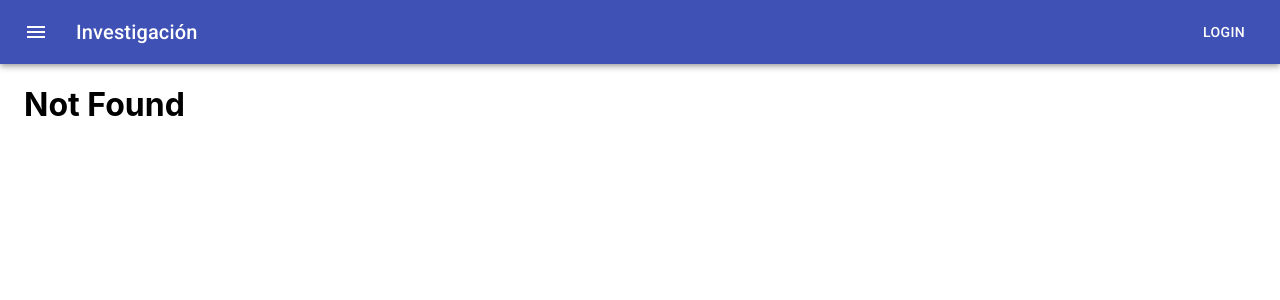
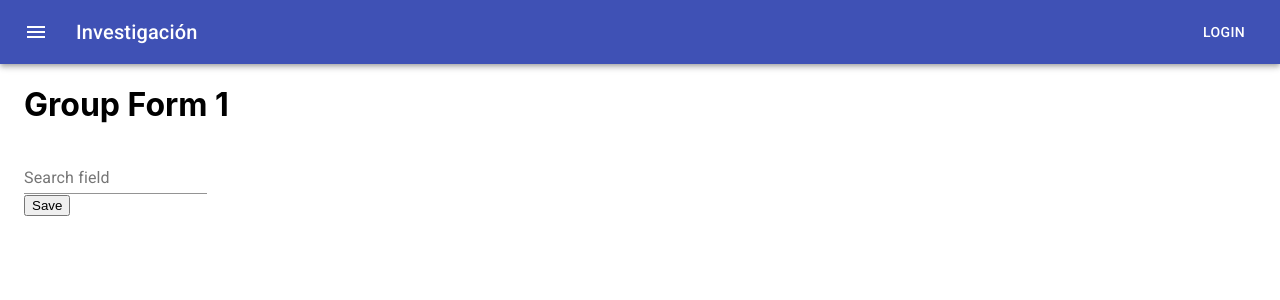
Before and after one commit to cristianeto/react-cas, a React (Create React App) app: page /grupo/1 in a window 1280 px wide. Before the commit this address led to /not-found. Shown: the top 300 px of the page. Built offline with nearby package versions, Linux system fonts and the light colour scheme.

Commit message:
Se hizo groupsTable
- Falta arreglar el ordenar por Facultad

```diff
--- a/src/App.js
+++ b/src/App.js
@@ -5,6 +5,7 @@ import { CasClient } from "./CasClient/CasClient";
 import NavBar from "./Components/navBar";
 import NotFound from "./Components/notFound";
 import ResearchGroups from "./Components/researchGroups";
+import GroupForm from "./Components/groupForm";
 import Welcome from "./Components/welcome";
 
 export default class App extends Component {
@@ -40,11 +41,11 @@ export default class App extends Component {
         <NavBar />
         <Switch>
           {/* <Route path="/login" component={LoginForm} />
-            <Route path="/movies/:id" component={MovieForm} />
             <Route path="/customers" component={Customers} />
           <Route path="/rentals" component={Rentals} /> */}
           <Route path="/welcome" component={Welcome} />
           <Route path="/grupos-investigacion" component={ResearchGroups} />
+          <Route path="/grupo/:id" component={GroupForm} />
           <Route path="/not-found" component={NotFound} />
           <Redirect from="/" exact to="/welcome" />
           <Redirect to="/not-found" />
--- /dev/null
+++ b/src/Components/groupForm.jsx
@@ -0,0 +1,24 @@
+import React from "react";
+import { Container, TextField } from "@material-ui/core";
+
+const Groupform = ({ match, history }) => {
+  return (
+    <Container maxWidth="xl">
+      <h1>Group Form {match.params.id}</h1>
+
+      <form noValidate autoComplete="off">
+        <div>
+          <TextField id="standard-search" label="Search field" type="search" />
+        </div>
+      </form>
+      <button
+        className="btn btn-primary"
+        onClick={() => history.push("/movies")}
+      >
+        Save
+      </button>
+    </Container>
+  );
+};
+
+export default Groupform;
--- a/src/Components/groupsTable.jsx
+++ b/src/Components/groupsTable.jsx
@@ -74,10 +74,15 @@ const headCells = [
     disablePadding: true,
     label: "Code"
   },
-  { id: "name_group", numeric: true, disablePadding: false, label: "Name" },
-  { id: "fat", numeric: true, disablePadding: false, label: "Fat (g)" },
-  { id: "carbs", numeric: true, disablePadding: false, label: "Carbs (g)" },
-  { id: "protein", numeric: true, disablePadding: false, label: "Protein (g)" }
+  { id: "name_group", numeric: false, disablePadding: false, label: "Name" },
+  {
+    id: "dependency/.acronym_dependency",
+    numeric: false,
+    disablePadding: false,
+    label: "Facultad (Acrónimo)"
+  }
+  /*  { id: "carbs", numeric: true, disablePadding: false, label: "Carbs (g)" },
+  { id: "protein", numeric: true, disablePadding: false, label: "Protein (g)" } */
 ];
 
 function EnhancedTableHead(props) {
@@ -233,7 +238,7 @@ const useStyles = makeStyles(theme => ({
 export default function EnhancedTable(props) {
   const classes = useStyles();
   const [order, setOrder] = React.useState("asc");
-  const [orderBy, setOrderBy] = React.useState("calories");
+  const [orderBy, setOrderBy] = React.useState("name_group");
   const [selected, setSelected] = React.useState([]);
   const [page, setPage] = React.useState(0);
   const [dense, setDense] = React.useState(false);
@@ -344,13 +349,13 @@ export default function EnhancedTable(props) {
                       >
                         {row.code_group}
                       </TableCell>
-                      <TableCell align="right">
+                      <TableCell align="left">
                         {row.name_group} {` `}
                         {row.acronym_group}
                       </TableCell>
-                      <TableCell align="right">{row.fat}</TableCell>
-                      <TableCell align="right">{row.carbs}</TableCell>
-                      <TableCell align="right">{row.protein}</TableCell>
+                      <TableCell align="left">
+                        {row.dependency.acronym_dependency}
+                      </TableCell>
                     </TableRow>
                   );
                 })}
```
